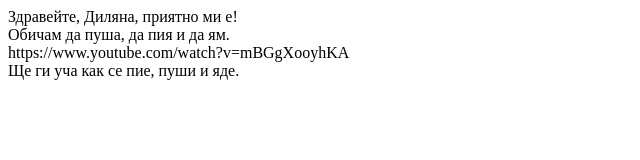
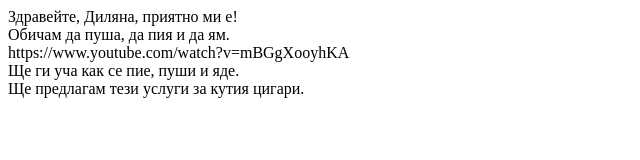
Before and after one commit to DilyanaMiteva/stu2001321053, a plain HTML site: page Index.html in a window 1280 px wide. Shown: the whole page, without its empty margins (0-640 px from the left). Drawn offline with Linux system fonts and the light colour scheme.

Commit message:
Update: monetization update

```diff
--- a/Index.html
+++ b/Index.html
@@ -17,5 +17,8 @@
 <div>
     Ще ги уча как се пие, пуши и яде.
 </div>
+<div>
+    Ще предлагам тези услуги за кутия цигари.
+</div>
 </body>
 </html>
```
